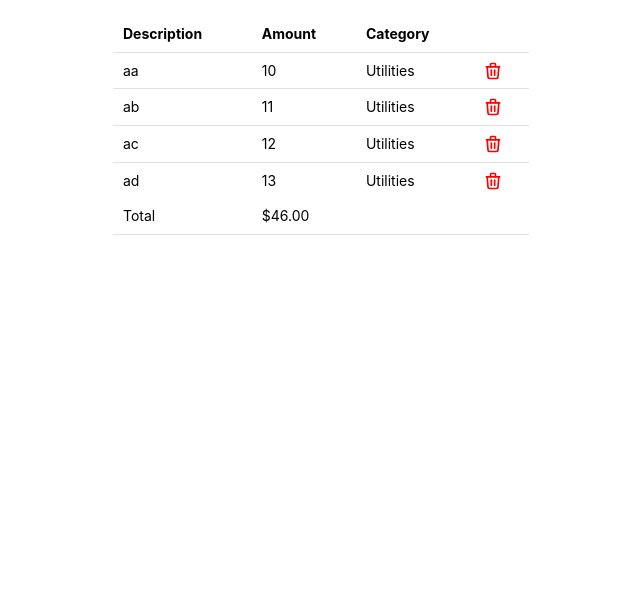
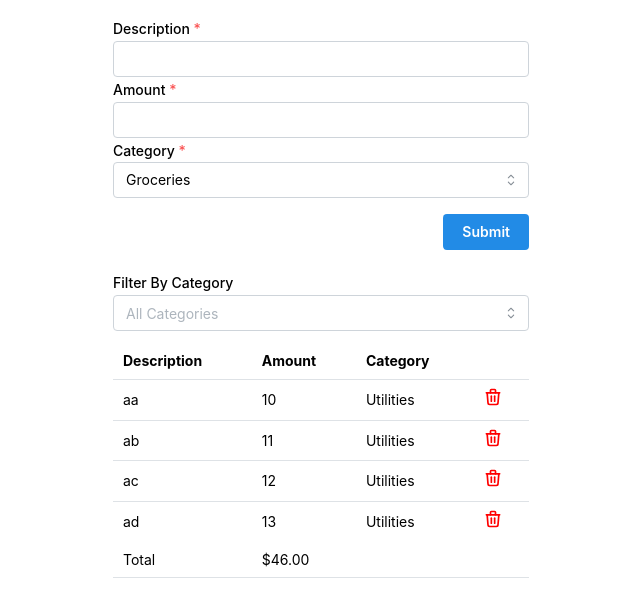
Before and after one commit to rodrahul/react-mosh, a React (Vite) app: page / in a window 1280 px wide. Shown: the top 606 px of the page, without its empty margins (319-959 px from the left). Built offline with nearby package versions, Linux system fonts and the light colour scheme.

Commit message:
Expense Tracker app forms

```diff
--- a/src/expense-tracker/ExpenseTrackerApp.tsx
+++ b/src/expense-tracker/ExpenseTrackerApp.tsx
@@ -1,13 +1,22 @@
 import { useState } from "react";
 import ExpenseList from "./components/ExpenseList";
+import ExpenseFilter from "./components/ExpenseFilter";
+import ExpenseForm from "./components/ExpenseForm";
+import { produce } from "immer";
 
+let id = 5;
 const ExpenseTrackerApp = () => {
+  const [selectedCategory, setSelectedCategory] = useState("");
   const [expenses, setExpenses] = useState([
     { id: 1, description: "aa", amount: 10, category: "Utilities" },
     { id: 2, description: "ab", amount: 11, category: "Utilities" },
     { id: 3, description: "ac", amount: 12, category: "Utilities" },
     { id: 4, description: "ad", amount: 13, category: "Utilities" },
   ]);
+
+  const visibleExepnses = selectedCategory
+    ? expenses.filter((expense) => expense.category === selectedCategory)
+    : expenses;
 
   const onDelete = (id: number) => {
     setExpenses(expenses.filter((expense) => expense.id !== id));
@@ -19,9 +28,27 @@ const ExpenseTrackerApp = () => {
     // );
   };
 
+  const addExpense = (expense: any) => {
+    setExpenses(
+      produce(expenses, (draft) => {
+        draft.push({ ...expense, id: expenses.length + 1 });
+      }),
+    );
+  };
+
   return (
     <>
-      <ExpenseList expenses={expenses} onDelete={onDelete}></ExpenseList>
+      <div className="mb-5">
+        <ExpenseForm onSubmit={addExpense}></ExpenseForm>
+      </div>
+      {/* Expense Filter */}
+      <div className="mb-3">
+        <ExpenseFilter
+          onSelectCategory={(category) => setSelectedCategory(category)}
+        ></ExpenseFilter>
+      </div>
+
+      <ExpenseList expenses={visibleExepnses} onDelete={onDelete}></ExpenseList>
     </>
   );
 };
--- /dev/null
+++ b/src/expense-tracker/categories.ts
@@ -0,0 +1,3 @@
+export const categories = ["Groceries", "Utilities", "Entertainment"] as const;
+
+export default categories;
--- /dev/null
+++ b/src/expense-tracker/components/ExpenseFilter.tsx
@@ -0,0 +1,23 @@
+import { Select } from "@mantine/core";
+import categories from "../categories";
+
+interface Props {
+  onSelectCategory: (category: string) => void;
+}
+
+const ExpenseFilter = ({ onSelectCategory }: Props) => {
+  return (
+    <>
+      <Select
+        label="Filter By Category"
+        placeholder="All Categories"
+        onOptionSubmit={(value) => onSelectCategory(value)}
+        onClear={() => onSelectCategory("")}
+        data={categories}
+        clearable
+      ></Select>
+    </>
+  );
+};
+
+export default ExpenseFilter;
--- /dev/null
+++ b/src/expense-tracker/components/ExpenseForm.tsx
@@ -0,0 +1,87 @@
+import { zodResolver } from "@hookform/resolvers/zod";
+import { Button, Group, NativeSelect, Text, TextInput } from "@mantine/core";
+import { useForm } from "react-hook-form";
+import { z } from "zod";
+import categories from "../categories";
+
+const schema = z.object({
+  description: z
+    .string()
+    .min(3, { message: "Description must be at least 3 characters long" }),
+  amount: z
+    .number({ invalid_type_error: "Amount is required" })
+    .min(1, { message: "Amount must be at least 1" }),
+  category: z.enum(categories, {
+    errorMap: () => ({ message: "Category is required" }),
+  }),
+});
+
+type ExpenseFormData = z.infer<typeof schema>;
+
+interface Props {
+  onSubmit: (data: ExpenseFormData) => void;
+}
+
+const ExpenseForm = ({ onSubmit }: Props) => {
+  const {
+    register,
+    handleSubmit,
+    reset,
+    formState: { errors },
+  } = useForm<ExpenseFormData>({ resolver: zodResolver(schema) });
+
+  return (
+    <>
+      <form
+        onSubmit={handleSubmit((data) => {
+          onSubmit(data);
+          reset();
+        })}
+      >
+        <TextInput
+          withAsterisk
+          label="Description"
+          id="description"
+          {...register("description")}
+        ></TextInput>
+        {errors.description && (
+          <Text size="xs" c="red">
+            {errors.description.message}
+          </Text>
+        )}
+
+        <TextInput
+          type="number"
+          withAsterisk
+          label="Amount"
+          id="amount"
+          {...register("amount", { valueAsNumber: true })}
+        ></TextInput>
+        {errors.amount && (
+          <Text size="xs" c="red">
+            {errors.amount.message}
+          </Text>
+        )}
+
+        <NativeSelect
+          withAsterisk
+          label="Category"
+          id="category"
+          {...register("category")}
+          data={categories}
+        ></NativeSelect>
+        {errors.category && (
+          <Text size="xs" c="red">
+            {errors.category.message}
+          </Text>
+        )}
+
+        <Group justify="flex-end" mt="md">
+          <Button type="submit">Submit</Button>
+        </Group>
+      </form>
+    </>
+  );
+};
+
+export default ExpenseForm;
--- a/src/expense-tracker/components/ExpenseList.tsx
+++ b/src/expense-tracker/components/ExpenseList.tsx
@@ -33,11 +33,9 @@ const ExpenseList = ({ expenses, onDelete }: Props) => {
               <Table.Td>{expense.amount}</Table.Td>
               <Table.Td>{expense.category}</Table.Td>
               <Table.Td>
-                <IconTrash
-                  color="red"
-                  size={20}
-                  onClick={() => onDelete(expense.id)}
-                ></IconTrash>
+                <button onClick={() => onDelete(expense.id)}>
+                  <IconTrash color="red" size={20}></IconTrash>
+                </button>
               </Table.Td>
             </Table.Tr>
           ))}
```
